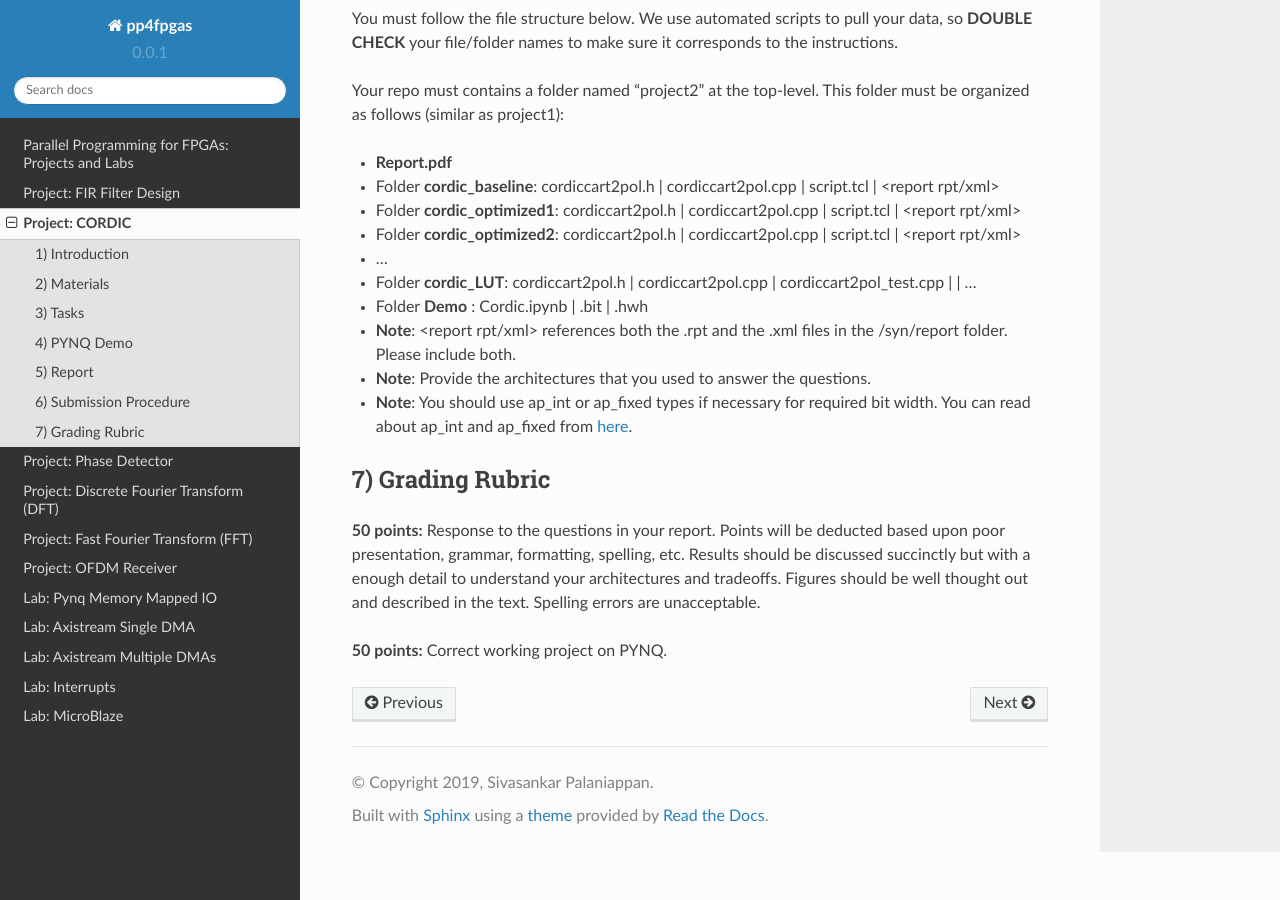
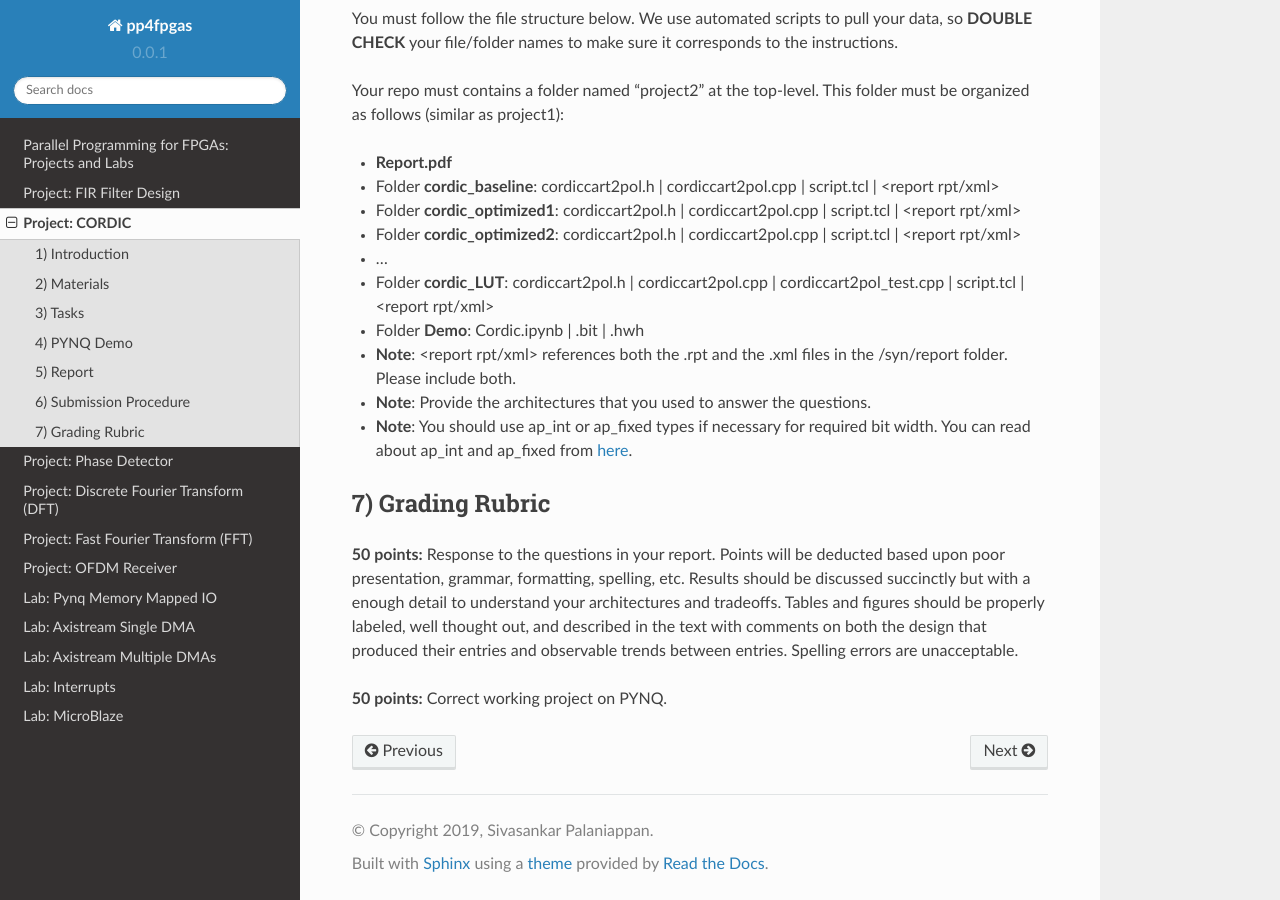
Before and after one commit to KastnerRG/Read_the_docs, a Sphinx documentation site: the page built from docs/project2.rst, in a window 1280 px wide and 900 px high, scrolled down 2685 px. Built offline with Sphinx 7.4.7 and the Read the Docs theme 2.0.0, drawn with Linux system fonts in a browser that asks for light colours.

Commit message:
More style consistency changes

```diff
--- a/docs/project1.rst
+++ b/docs/project1.rst
@@ -255,4 +255,4 @@ Place your code on your Bitbucket repository. Put separate assignments in separa
 
 Your grade will be determined by your answers to the questions. Your answers should be well written. Additional points (up to 20) will be subtracted for poor formatting and/or answers that are hard to understand. Examples of issues include any spelling errors, multiple/egregious grammar errors, poor presentation of results, lack of written comparison of the results, etc. A well-written report is informative but not overly verbose. You will be deducted points if you do not follow the instructions on directory naming and file structure.
 
-The report comprises of 80% of your grade. Remaining 20% is for the performance of the best version of your fir128 filter. If your design achieves a throughput of greater than 0.5MHz but less than 1MHz then you will be awarded 10 points. If you achieve 1MHz and higher than you will get complete 20 points. Try to make resource usage as small as possible. The resource usage must be within the resources provided by the Pynq board. Similarly the timing has to be fulfilled, i.e. the clock achieved should be within 10ns (100 MHz).
+The report comprises of 80% of your grade. The remaining 20% is for the performance of the best version of your fir128 filter. If your design achieves a throughput of greater than 0.5MHz but less than 1MHz then you will be awarded 10 points. If you achieve 1MHz and higher than you will get complete 20 points. Try to make resource usage as small as possible. The resource usage must be within the resources provided by the Pynq board. Similarly the timing has to be fulfilled, i.e. the clock achieved should be within 10ns (100 MHz).
--- a/docs/project2.5.rst
+++ b/docs/project2.5.rst
@@ -122,7 +122,7 @@ Your repo must contains a folder named "project2" at the top-level. This folder
 
 * ...
 
-* Folder **Demo** : host.ipynb | .bit | .hwh
+* Folder **Demo**: host.ipynb | .bit | .hwh
 
 * **Note**: <report rpt/xml> references both the .rpt and the .xml files in the /syn/report folder. Please include both.
 
@@ -131,6 +131,6 @@ Your repo must contains a folder named "project2" at the top-level. This folder
 7) Grading Rubric
 -------------------
 
-**50 points:** Response to the questions in your report. Points will be deducted based upon poor presentation, grammar, formatting, spelling, etc. Results should be discussed succinctly but with a enough detail to understand your architectures and tradeoffs. Figures should be well thought out and described in the text. Spelling errors are unacceptable.
+**50 points:** Response to the questions in your report. Points will be deducted based upon poor presentation, grammar, formatting, spelling, etc. Results should be discussed succinctly but with a enough detail to understand your architectures and tradeoffs. Tables and figures should be properly labeled, well thought out, and described in the text with comments on both the design that produced their entries and observable trends between entries. Spelling errors are unacceptable.
 
 **50 points:** Correct working project on PYNQ.
--- a/docs/project2.rst
+++ b/docs/project2.rst
@@ -97,9 +97,9 @@ Your repo must contains a folder named "project2" at the top-level. This folder
 
 * ...
 
-* Folder **cordic_LUT**: cordiccart2pol.h | cordiccart2pol.cpp | cordiccart2pol_test.cpp | | …
+* Folder **cordic_LUT**: cordiccart2pol.h | cordiccart2pol.cpp | cordiccart2pol_test.cpp | script.tcl | <report rpt/xml>
 
-* Folder **Demo** : Cordic.ipynb | .bit | .hwh
+* Folder **Demo**: Cordic.ipynb | .bit | .hwh
 
 * **Note**: <report rpt/xml> references both the .rpt and the .xml files in the /syn/report folder. Please include both.
 
@@ -110,6 +110,6 @@ Your repo must contains a folder named "project2" at the top-level. This folder
 7) Grading Rubric
 -------------------
 
-**50 points:** Response to the questions in your report. Points will be deducted based upon poor presentation, grammar, formatting, spelling, etc. Results should be discussed succinctly but with a enough detail to understand your architectures and tradeoffs. Figures should be well thought out and described in the text. Spelling errors are unacceptable.
+**50 points:** Response to the questions in your report. Points will be deducted based upon poor presentation, grammar, formatting, spelling, etc. Results should be discussed succinctly but with a enough detail to understand your architectures and tradeoffs. Tables and figures should be properly labeled, well thought out, and described in the text with comments on both the design that produced their entries and observable trends between entries. Spelling errors are unacceptable.
 
 **50 points:** Correct working project on PYNQ.
--- a/docs/project4.rst
+++ b/docs/project4.rst
@@ -135,11 +135,10 @@ You must also submit your code (and only your code, not other files, not HLS pro
 
 * Report.pdf
 
-* Folder fft1024_best
+* Folder **fft1024_best**
   - Source code (*.cpp, *.h, *.tcl only) and reports (.rpt and .xml).
 
-* Folder Demo
-
+* Folder **Demo**
   - .bit and .hwh files
   - FFT.ipynb host file
 
```
Also changed, not shown: other parts of docs/project1.rst (+1 -1 lines), docs/project3.rst (+11 -10 lines), docs/project4.5.rst (+3 -4 lines).
